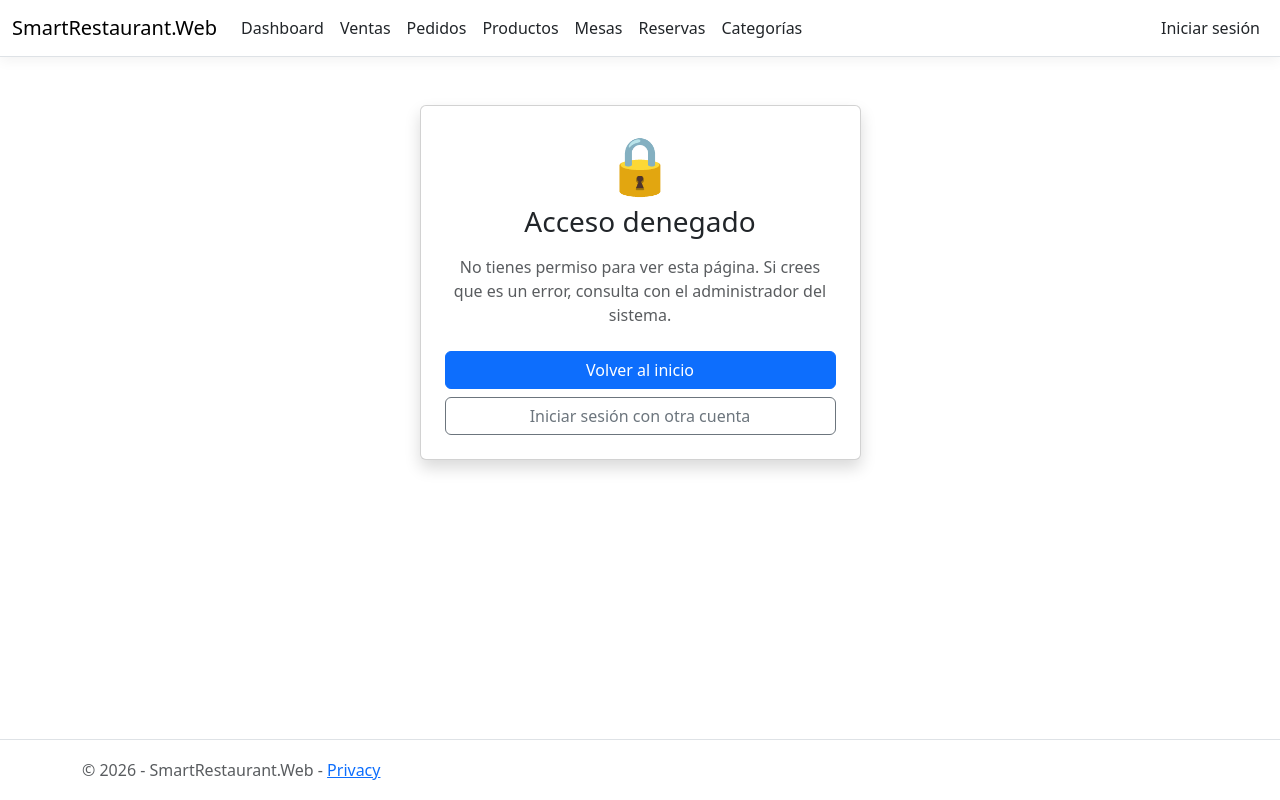
After one commit to SmartRestaurant-ITLA/SmartRestaurant, an ASP.NET Core app: page /Login/AccessDenied in a window 1280 px wide. The commit adds this page. Run offline with ASP.NET Core 8, Linux system fonts and the light colour scheme; style sheets or scripts are compiled from the project's sources; some libraries are stand-ins or nearby versions.

Commit message:
feat(login): menú según sesión (_LoginPartial) y vista AccessDenied

```diff
--- /dev/null
+++ b/SmartRestaurant.Web/Views/Login/AccessDenied.cshtml
@@ -0,0 +1,24 @@
+@{
+    ViewData["Title"] = "Acceso denegado";
+}
+
+<div class="container mt-5">
+    <div class="row justify-content-center">
+        <div class="col-md-6 col-lg-5">
+            <div class="card shadow">
+                <div class="card-body text-center p-4">
+                    <div class="display-4 text-danger mb-2" aria-hidden="true">&#128274;</div>
+                    <h3 class="mb-3">Acceso denegado</h3>
+                    <p class="text-muted mb-4">
+                        No tienes permiso para ver esta página.
+                        Si crees que es un error, consulta con el administrador del sistema.
+                    </p>
+                    <div class="d-grid gap-2">
+                        <a asp-controller="Home" asp-action="Index" class="btn btn-primary">Volver al inicio</a>
+                        <a asp-controller="Login" asp-action="Index" class="btn btn-outline-secondary">Iniciar sesión con otra cuenta</a>
+                    </div>
+                </div>
+            </div>
+        </div>
+    </div>
+</div>
--- a/SmartRestaurant.Web/Views/Shared/_Layout.cshtml
+++ b/SmartRestaurant.Web/Views/Shared/_Layout.cshtml
@@ -21,9 +21,6 @@
                 <div class="navbar-collapse collapse d-sm-inline-flex justify-content-between">
                     <ul class="navbar-nav flex-grow-1">
 
-                        <li class="nav-item">
-                            <a class="nav-link text-dark" asp-area="" asp-controller="Login" asp-action="Index">Login</a>
-                        </li>
 
                         <li class="nav-item"><a class="nav-link text-dark" asp-area="" asp-controller="Dashboard" asp-action="Index">Dashboard</a></li>
                         <li class="nav-item"><a class="nav-link text-dark" asp-area="" asp-controller="Sales" asp-action="Index">Ventas</a></li>
@@ -38,6 +35,7 @@
                         </li>
 
                     </ul>
+                    <partial name="_LoginPartial" />
                 </div>
             </div>
         </nav>
--- /dev/null
+++ b/SmartRestaurant.Web/Views/Shared/_LoginPartial.cshtml
@@ -0,0 +1,21 @@
+<ul class="navbar-nav">
+    @if (User.Identity?.IsAuthenticated == true)
+    {
+        <!-- Con sesión iniciada: nombre del usuario y botón para salir -->
+        <li class="nav-item d-flex align-items-center">
+            <span class="navbar-text text-dark me-2">Hola, <strong>@User.Identity.Name</strong></span>
+        </li>
+        <li class="nav-item">
+            <form asp-controller="Login" asp-action="Logout" method="post" class="d-inline">
+                <button type="submit" class="nav-link btn btn-link text-dark">Cerrar sesión</button>
+            </form>
+        </li>
+    }
+    else
+    {
+        <!-- Sin sesión: enlace para entrar -->
+        <li class="nav-item">
+            <a class="nav-link text-dark" asp-area="" asp-controller="Login" asp-action="Index">Iniciar sesión</a>
+        </li>
+    }
+</ul>
```
